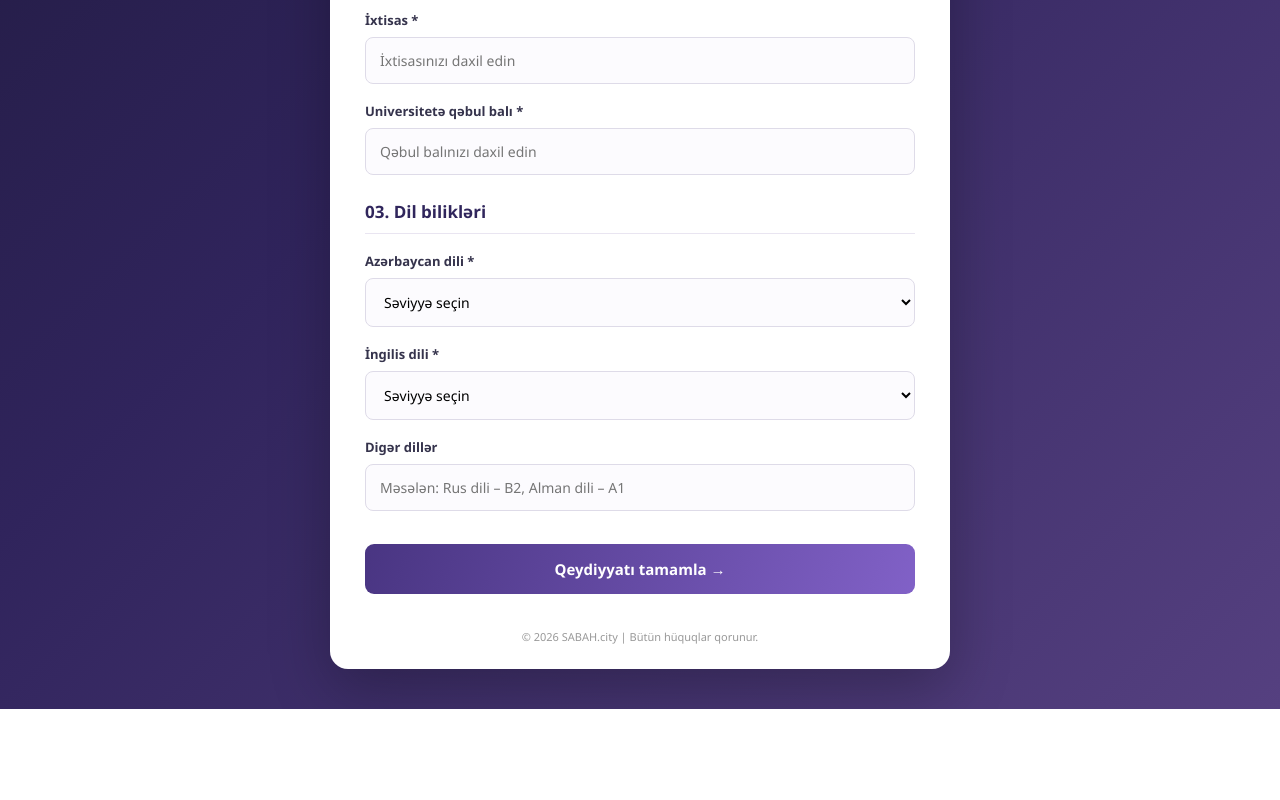
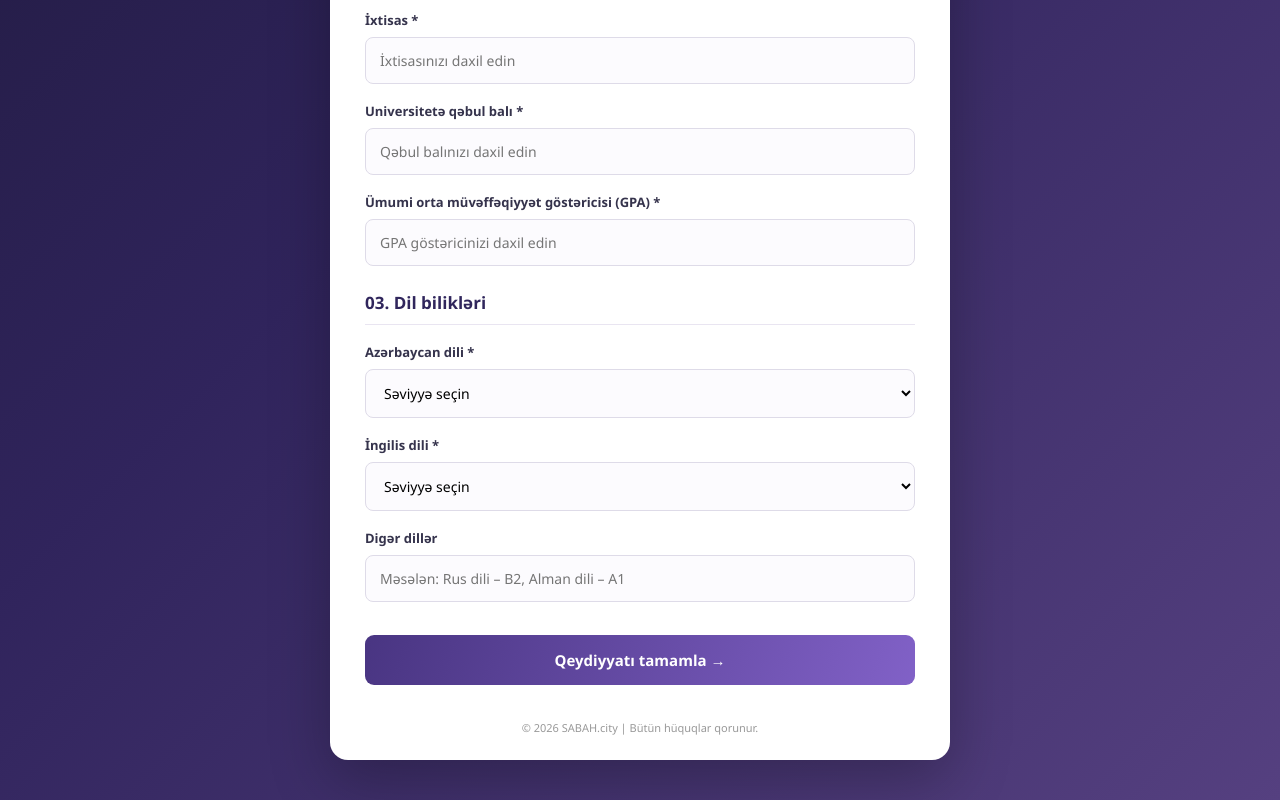
Before and after one commit to seideallahyarova2004-cmyk/sabah-city-registration, a plain HTML site: page index.html in a window 1280 px wide. Shown: the part 911-1711 px from the top of the page. Before the commit the page ends 1620 px from the top, so only its background shows below. Drawn offline with nearby package versions, Linux system fonts and the light colour scheme.

Commit message:
Update index.html

```diff
--- a/index.html
+++ b/index.html
@@ -213,6 +213,14 @@ button:hover {
                 <input id="score" name="score"
                        type="number" min="0" max="700"
                        placeholder="Qəbul balınızı daxil edin" required>
+                </div>
+
+                <div class="form-group">
+
+    <label for="gpa">Ümumi orta müvəffəqiyyət göstəricisi (GPA) *</label>
+    <input id="gpa" name="gpa"
+           type="number" min="0" max="100" step="0.01"
+           placeholder="GPA göstəricinizi daxil edin" required>
             </div>
 
             <div class="section-title">03. Dil bilikləri</div>
@@ -295,6 +303,7 @@ document.getElementById("registrationForm")
         faculty: document.getElementById("faculty").value.trim(),
         specialty: document.getElementById("specialty").value.trim(),
         admission_score: Number(document.getElementById("score").value),
+        gpa: Number(document.getElementById("gpa").value),
         azerbaijani: document.getElementById("azerbaijani").value,
         english: document.getElementById("english").value,
         other_languages: document.getElementById("otherLanguages").value.trim()
```
